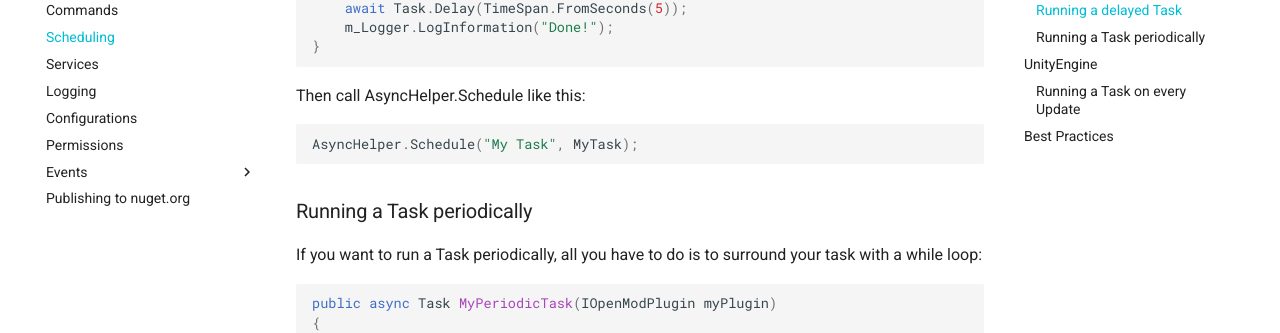
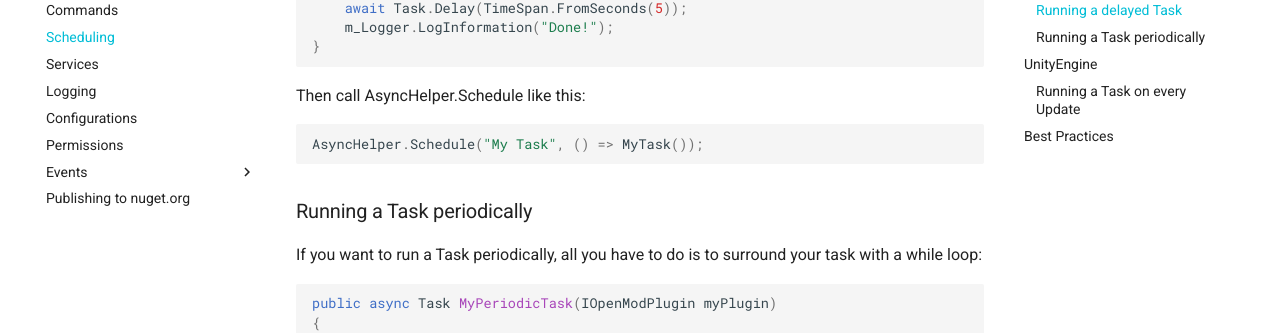
Before and after one commit to openmod/openmod-docs, an MkDocs documentation site: the page built from content/development-guide/scheduling.md, in a window 1280 px wide and 900 px high, scrolled down 484 px. Shown: the part 125-458 px from the top of the window. Built offline with MkDocs 1.6.1 and Material for MkDocs 9.7.7, drawn with Linux system fonts in a browser that asks for light colours; comment, search, counter and statistics services are not loaded; old or Windows-style settings are respelled for this version of MkDocs.

````diff
--- a/content/development-guide/scheduling.md
+++ b/content/development-guide/scheduling.md
@@ -18,7 +18,7 @@ public async Task MyTask()
 ```
 Then call AsyncHelper.Schedule like this:
 ```c#
-AsyncHelper.Schedule("My Task", MyTask);
+AsyncHelper.Schedule("My Task", () => MyTask());
 ```
 
 ### Running a Task periodically
````
